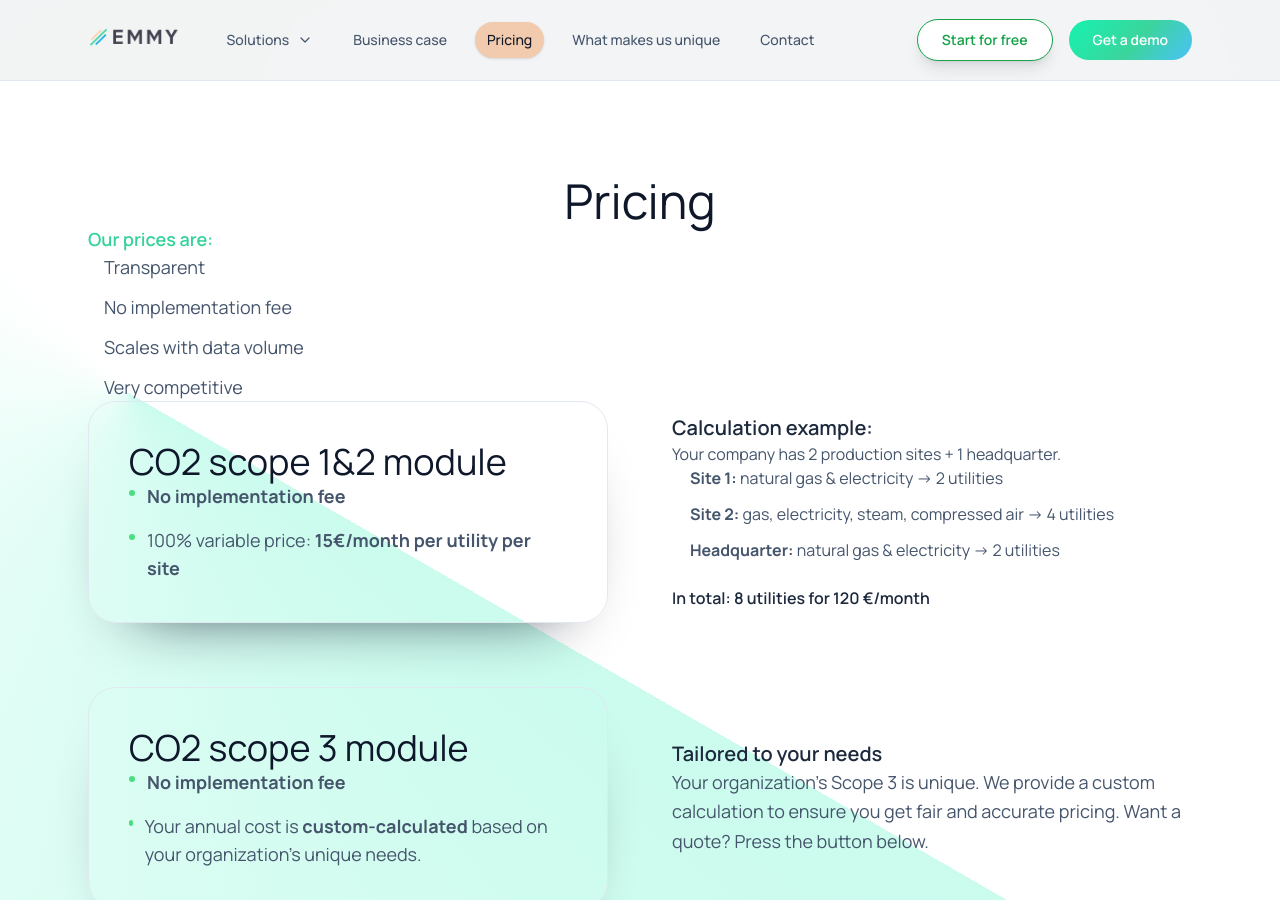
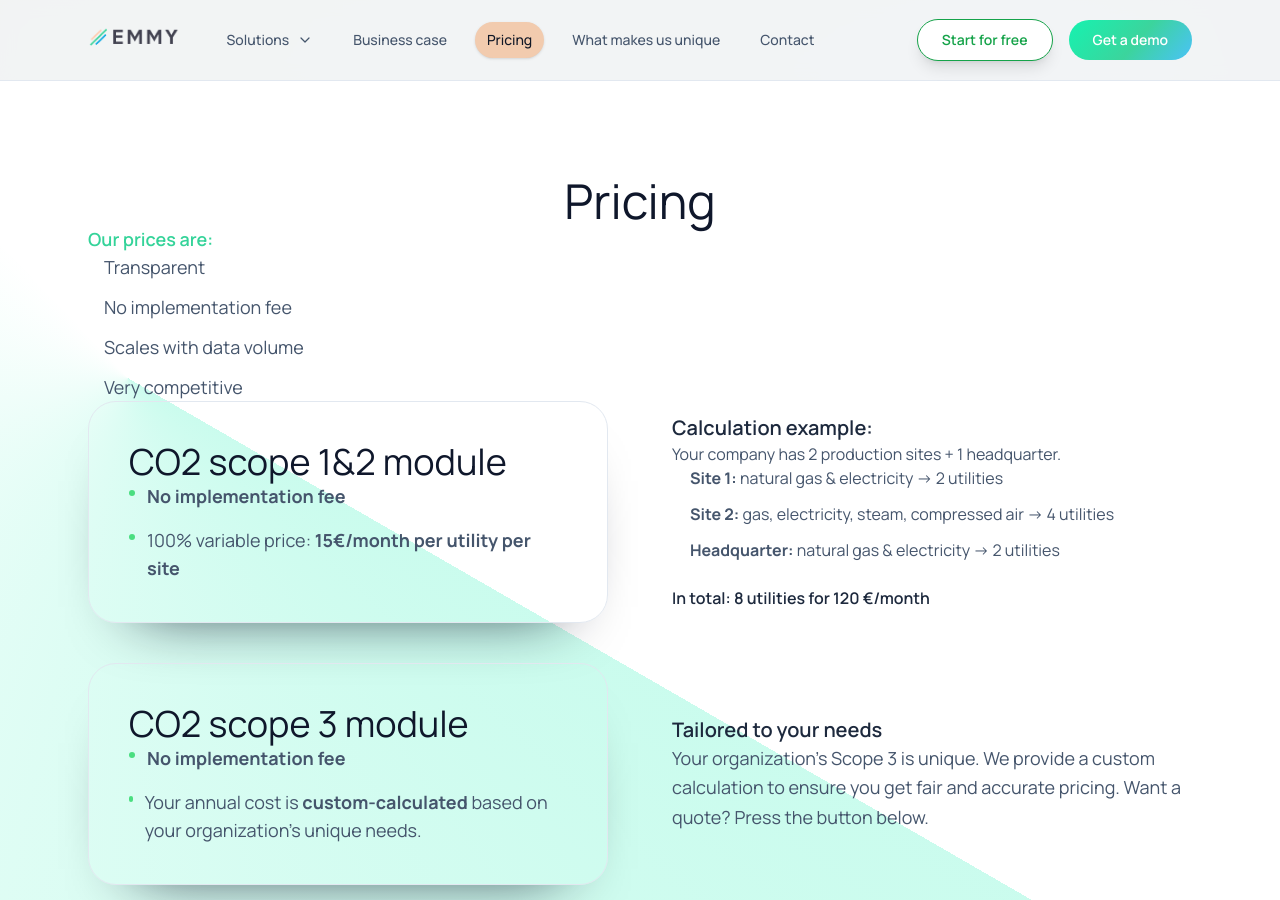
Before and after one commit to emmy-earth/promo-website, a Jekyll site: the page built from pricing.html, in a window 1280 px wide and 900 px high. Built offline with Jekyll 4.4.1, drawn with Linux system fonts in a browser that asks for light colours; nearby versions of some CDN libraries; comment, search, counter and statistics services are not loaded.

Commit message:
Update pricing.html

```diff
--- a/pricing.html
+++ b/pricing.html
@@ -39,7 +39,7 @@ description: "Learn about Emmy.earth's price to make carbon accounting effortles
     </div>
 
     <!-- Wrapper for all modules with increased spacing -->
-    <div class="space-y-16">
+    <div class="space-y-10">
 
       <!-- Scope 1&2 Module -->
       <div class="grid grid-cols-1 lg:grid-cols-2 gap-16 items-center">
```
